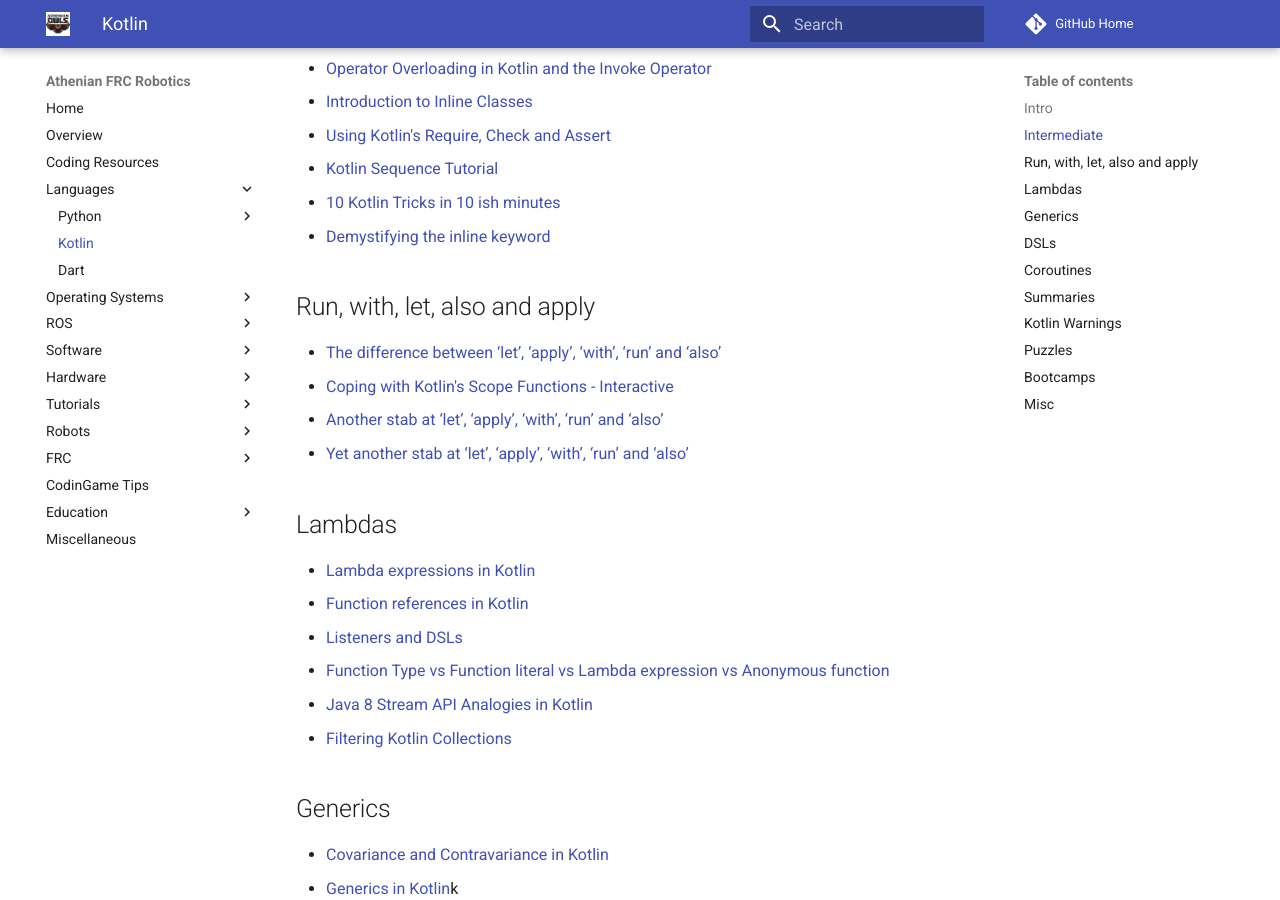
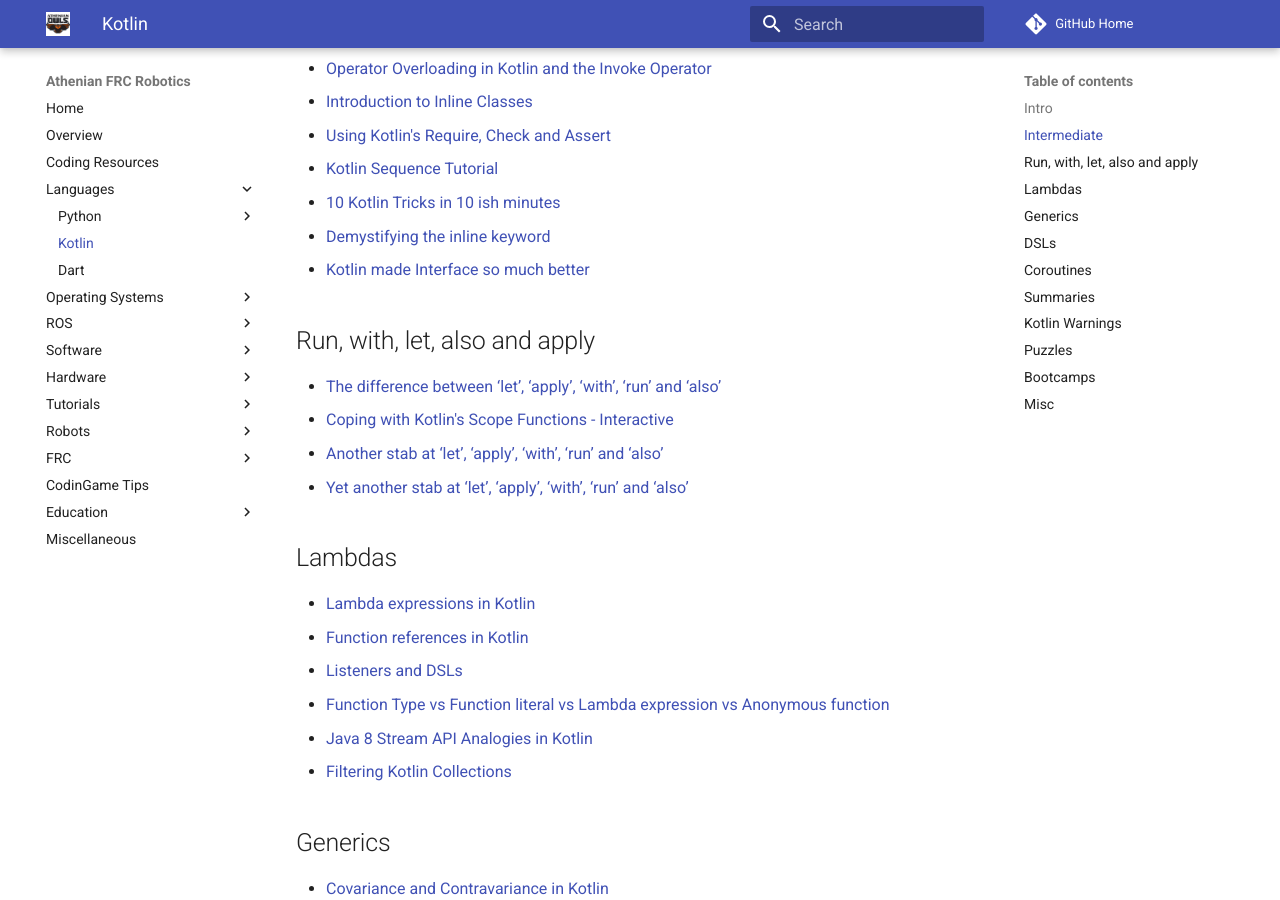
Before and after one commit to athenian-robotics/athenian-robotics-mkdocs, an MkDocs documentation site: the page built from docs/kotlin.md, in a window 1280 px wide and 900 px high, scrolled down 2408 px. Built offline with MkDocs 1.6.1 and Material for MkDocs 9.7.7, drawn with Linux system fonts in a browser that asks for light colours; comment, search, counter and statistics services are not loaded.

Commit message:
Update docs

```diff
--- a/docs/kotlin.md
+++ b/docs/kotlin.md
@@ -73,6 +73,7 @@
 * [Kotlin Sequence Tutorial](https://winterbe.com/posts/2018/07/23/kotlin-sequence-tutorial/)
 * [10 Kotlin Tricks in 10 ish minutes](https://www.youtube.com/watch?v=0sPzDwS55wM)
 * [Demystifying the inline keyword](https://www.kotlindevelopment.com/inline-noinline-crossinline-reified/)
+* [Kotlin made Interface so much better](https://medium.com/@elye.project/kotlin-made-interface-so-much-better-bbeaa59abdd7)
 
 ## Run, with, let, also and apply
 * [The difference between ‘let’, ‘apply’, ‘with’, ‘run’ and ‘also’](https://medium.com/@tpolansk/the-difference-between-kotlins-functions-let-apply-with-run-and-else-ca51a4c696b8)
```
